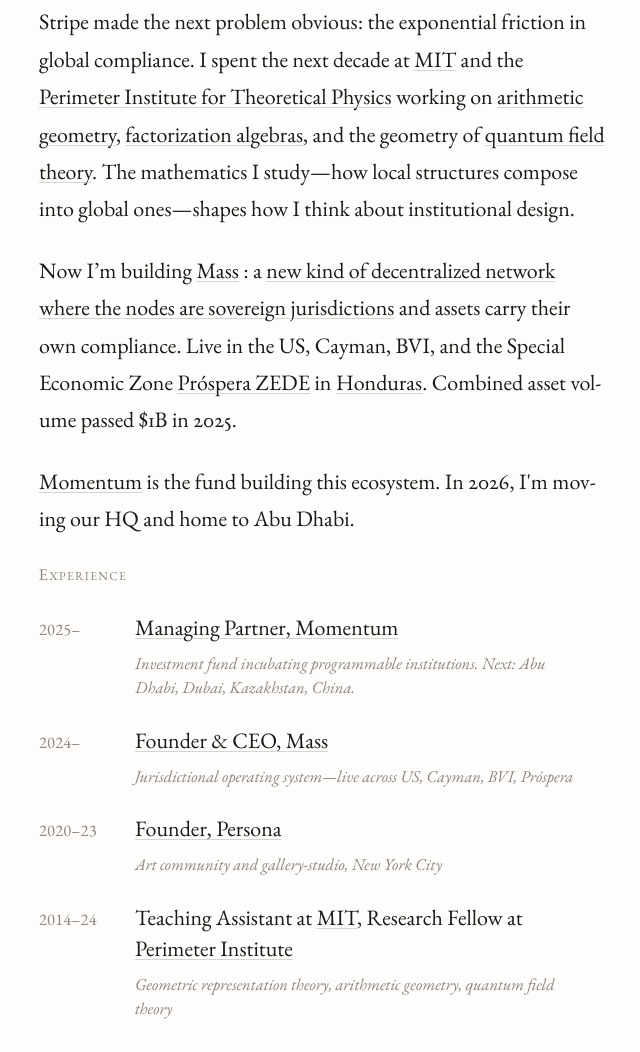
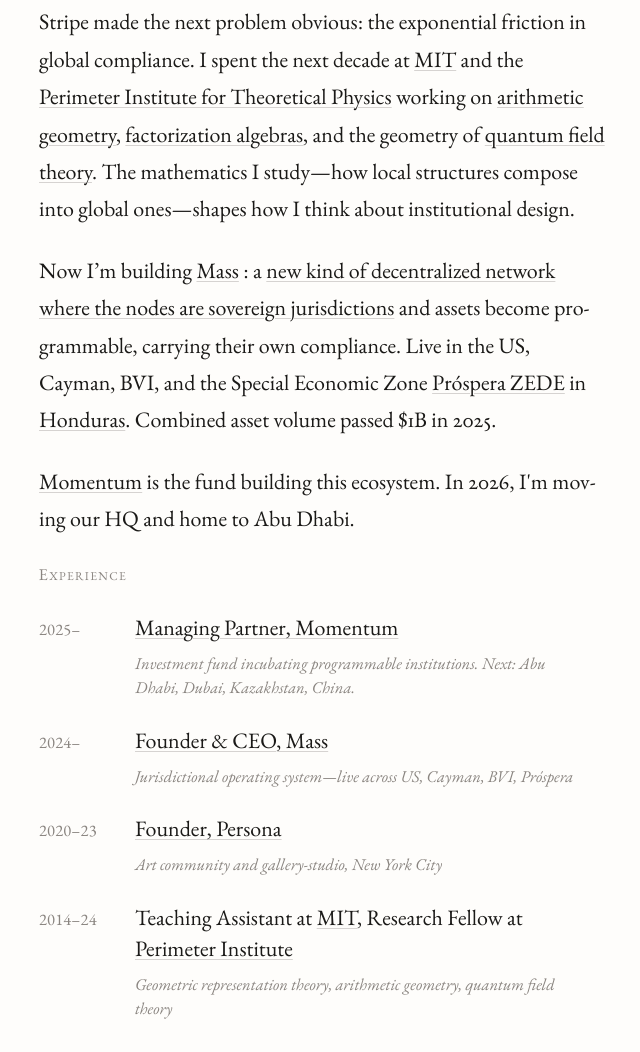
Before and after one commit to raeezlorgat/raeez-site, a plain HTML site: page index.html in a window 1280 px wide. Shown: the part 1218-2270 px from the top of the page, without its empty margins (385-1025 px from the left). Drawn offline with nearby package versions, Linux system fonts and the light colour scheme; a web font is replaced by a local one.

Commit message:
flourish

```diff
--- a/index.html
+++ b/index.html
@@ -368,7 +368,7 @@
 
         <p>Stripe made the next problem obvious: the exponential friction in global compliance. I spent the next decade at <a href="https://math.mit.edu">MIT</a> and the <a href="https://perimeterinstitute.ca">Perimeter Institute for Theoretical Physics</a> working on <a href="https://en.wikipedia.org/wiki/Arithmetic_geometry">arithmetic geometry</a>, <a href="https://en.wikipedia.org/wiki/Factorization_algebra">factorization algebras</a>, and the geometry of <a href="https://en.wikipedia.org/wiki/Quantum_field_theory">quantum field theory</a>. The mathematics I study—how local structures compose into global ones—shapes how I think about institutional design.</p>
 
-        <p>Now I’m building <a href="https://mass.inc">Mass</a> : a <a href="smart-assets.html">new kind of decentralized network where the nodes are sovereign jurisdictions</a> and assets carry their own compliance. Live in the US, Cayman, BVI, and the Special Economic Zone <a href="https://prospera.hn">Próspera ZEDE</a> in <a href="https://en.wikipedia.org/wiki/Honduras">Honduras</a>. Combined asset volume passed $1B in 2025.</p>
+        <p>Now I’m building <a href="https://mass.inc">Mass</a> : a <a href="smart-assets.html">new kind of decentralized network where the nodes are sovereign jurisdictions</a> and assets become programmable, carrying their own compliance. Live in the US, Cayman, BVI, and the Special Economic Zone <a href="https://prospera.hn">Próspera ZEDE</a> in <a href="https://en.wikipedia.org/wiki/Honduras">Honduras</a>. Combined asset volume passed $1B in 2025.</p>
 
         <p><a href="https://momentum.inc">Momentum</a> is the fund building this ecosystem. In 2026, I'm moving our HQ and home to Abu Dhabi.</p>
     </div>
```
